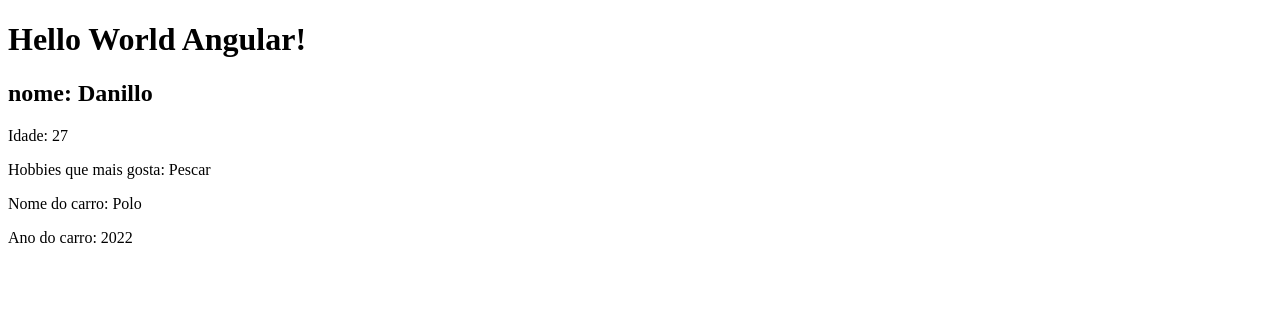
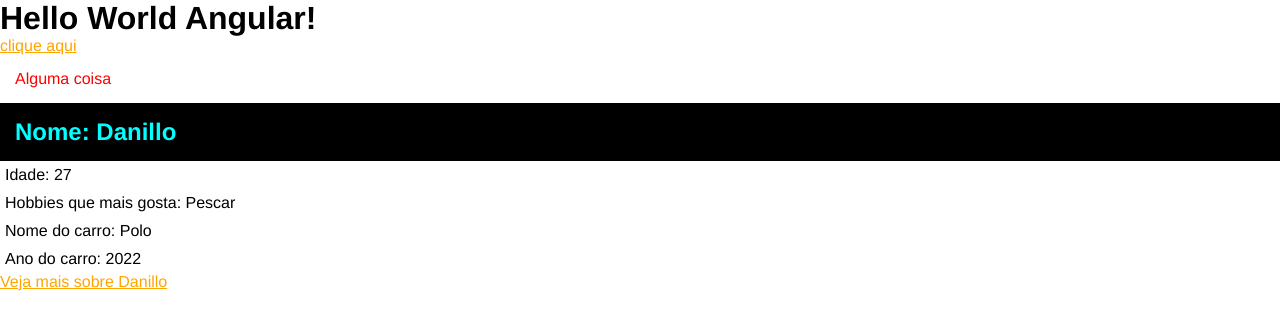
Before and after one commit to danillobr/desenvolvendo_conhecimentos_angular, an Angular app: page / in a window 1280 px wide. Shown: the top 330 px of the page. Built offline with nearby package versions, Linux system fonts and the light colour scheme.

Commit message:
feat: css global e scoped

```diff
--- a/src/app/app.component.css
+++ b/src/app/app.component.css
@@ -0,0 +1,4 @@
+p {
+    color:red;
+    padding: 15px;
+}
--- a/src/app/app.component.html
+++ b/src/app/app.component.html
@@ -1,2 +1,6 @@
 <h1>Hello World Angular!</h1>
+<div>
+    <a href="$">clique aqui</a>
+</div>
+<p>Alguma coisa</p>
 <app-first-component></app-first-component>
--- a/src/app/components/first-component/first-component.component.css
+++ b/src/app/components/first-component/first-component.component.css
@@ -0,0 +1,9 @@
+.title{
+    background-color: #000;
+    color: aqua;
+    padding: 15px;
+}
+
+p{
+    padding: 5px;
+}
--- a/src/app/components/first-component/first-component.component.html
+++ b/src/app/components/first-component/first-component.component.html
@@ -1,5 +1,8 @@
-<h2>nome: {{name}}</h2>
+<h2 class="title">Nome: {{name}}</h2>
 <p>Idade: {{age}}</p>
 <p>Hobbies que mais gosta: {{hobbies[0]}}</p>
 <p>Nome do carro: {{car.name}}</p>
 <p>Ano do carro: {{car.year}}</p>
+<div>
+    <a href="$">Veja mais sobre {{name}}</a>
+</div>
--- a/src/styles.css
+++ b/src/styles.css
@@ -1 +1,9 @@
-/* You can add global styles to this file, and also import other style files */
+*{
+    margin: 0;
+    padding: 0;
+    font-family: Helvetica;
+}
+
+a{
+    color: orange;
+}
```
